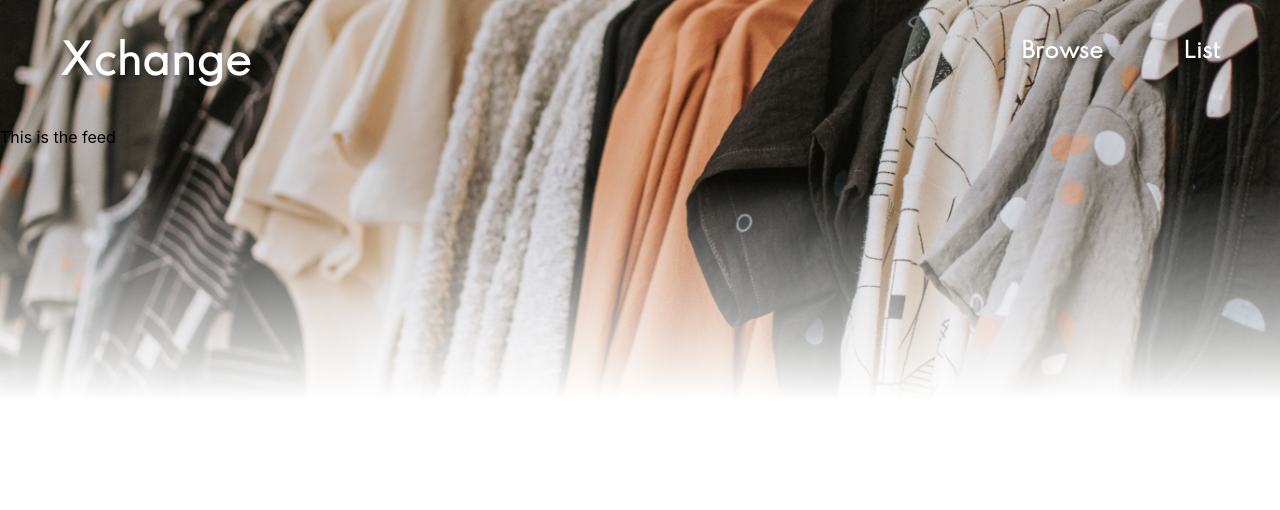
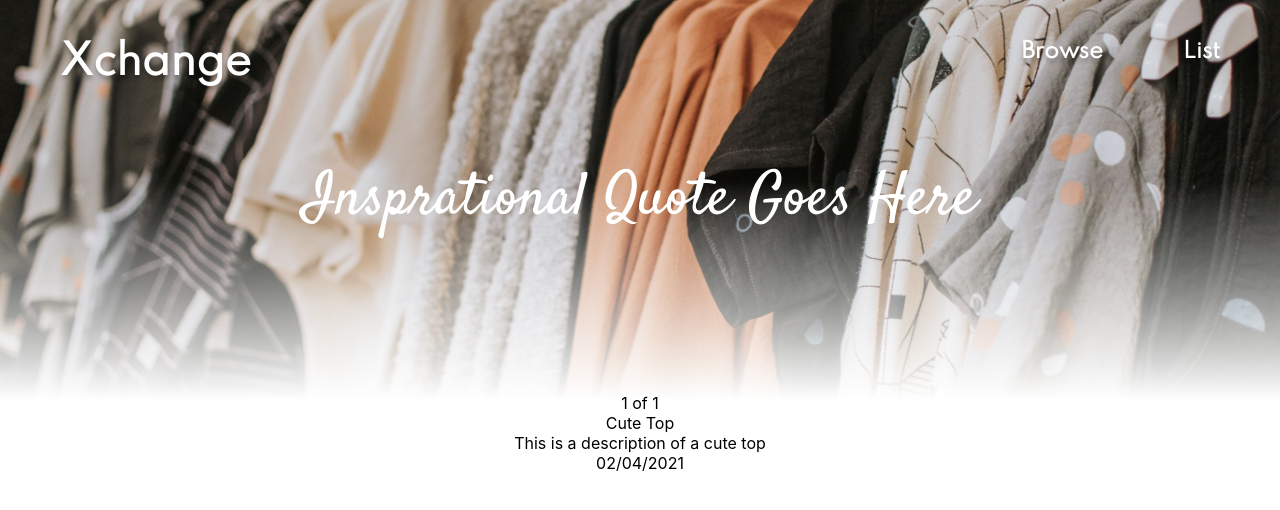
Before and after one commit to bergerm613/Xchange, a React (Create React App) app: page / in a window 1280 px wide. Shown: the top 510 px of the page. Built offline with nearby package versions, Linux system fonts and the light colour scheme.

Commit message:
added feedItem and quote

```diff
--- a/package.json
+++ b/package.json
@@ -6,7 +6,9 @@
     "@testing-library/jest-dom": "^5.11.9",
     "@testing-library/react": "^11.2.4",
     "@testing-library/user-event": "^12.6.3",
+    "bootstrap": "^4.6.0",
     "react": "^17.0.1",
+    "react-bootstrap": "^1.4.3",
     "react-dom": "^17.0.1",
     "react-router-dom": "^5.2.0",
     "react-scripts": "4.0.1",
--- a/public/index.html
+++ b/public/index.html
@@ -4,6 +4,7 @@
     <meta charset="utf-8" />
     <link rel="preconnect" href="https://fonts.gstatic.com">
     <link href="https://fonts.googleapis.com/css2?family=Spartan&display=swap" rel="stylesheet">
+    <link href="https://fonts.googleapis.com/css2?family=Satisfy&display=swap" rel="stylesheet">
     <link rel="icon" href="%PUBLIC_URL%/favicon.ico" />
     <meta name="viewport" content="width=device-width, initial-scale=1" />
     <meta name="theme-color" content="#000000" />
--- a/src/App.css
+++ b/src/App.css
@@ -53,3 +53,16 @@
   background-repeat: no-repeat;
   background-position: center;
 }
+
+.feed_page {
+  text-align: center;
+}
+
+.feed_quote {
+  font-family: 'Satisfy', cursive;
+  color: white;
+  text-align: center;
+  padding-top: 30px;
+  padding-bottom: 150px;
+  font-size: 60px;
+}
--- /dev/null
+++ b/src/FeedItem.js
@@ -0,0 +1,22 @@
+import './App.css'
+import React, { Component } from "react"
+import {Container, Row, Col} from "react-bootstrap"
+
+class FeedItem extends Component {
+  render() {
+    return (
+    <Container>
+        <Row>
+          <Col>1 of 1</Col>
+          <Col>
+            <div>{this.props.itemName}</div>
+            <div>{this.props.description}</div>
+            <div>{this.props.date}</div>
+          </Col>
+        </Row>
+    </Container>
+    )
+  }
+}
+
+export default FeedItem
--- a/src/FeedPage.js
+++ b/src/FeedPage.js
@@ -1,10 +1,30 @@
 import './App.css'
 import React, { Component } from "react"
+import FeedItem from './FeedItem'
 
 class FeedPage extends Component {
+  constructor(props) {
+    super(props)
+    this.state={
+      items:[{itemName: "Cute Top", description: "This is a description of a cute top", date: "02/04/2021"}]
+    }
+  }
   render() {
     return (
-      <div>This is the feed</div>
+      <div className="feed_page">
+        <div className="feed_quote">Insprational Quote Goes Here</div>
+        {
+          this.state.items.map((item, index) => {
+            return (
+            <FeedItem
+              itemName={item.itemName}
+              description={item.description}
+              date={item.date}
+            />
+            )
+          })
+        }
+      </div>
     )
   }
 }
```
Also changed, not shown: 1 other file (tests, documents, lock files or other folders).
